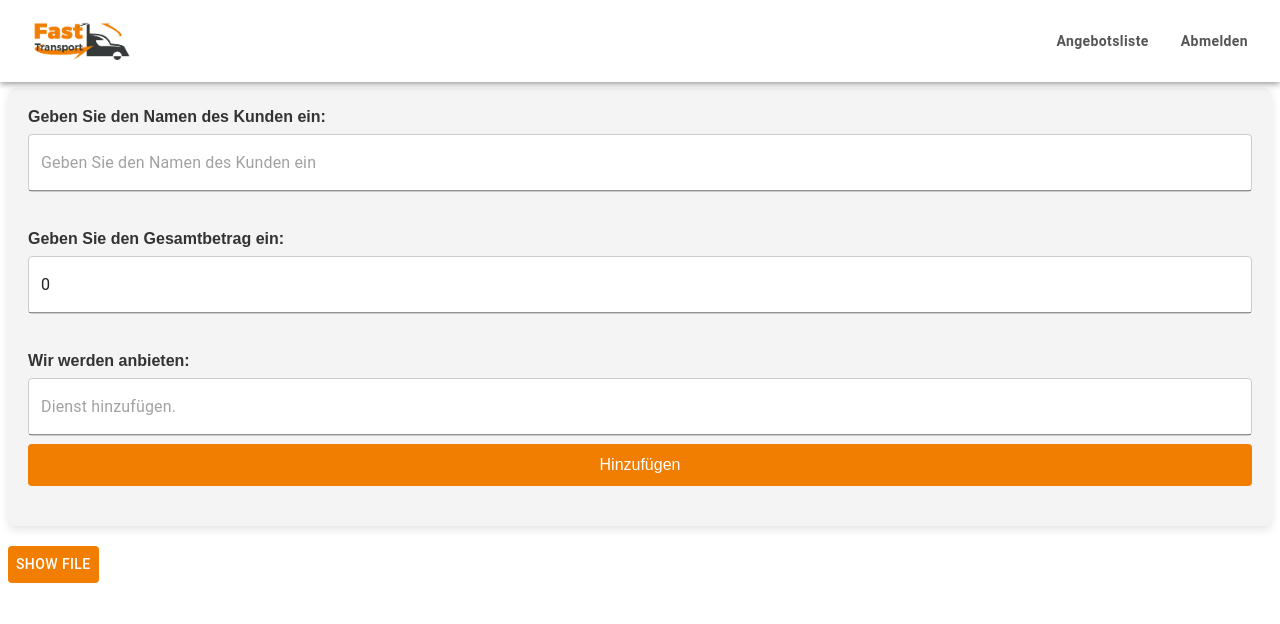
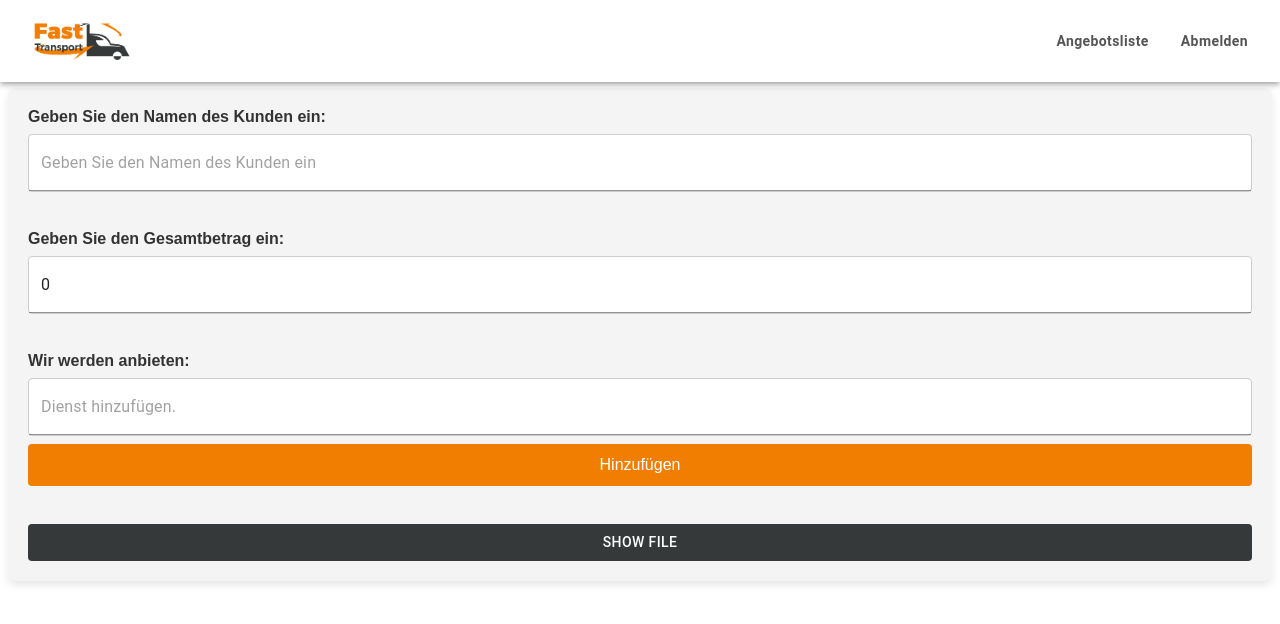
Before and after one commit to Salar-Sali/easy, a React (Vite) app: page / in a window 1280 px wide. Shown: the top 624 px of the page. Built offline with nearby package versions, Linux system fonts and the light colour scheme; sample sign-in values are in the browser's storage; what @react-pdf/renderer would draw is missing.

Commit message:
not sending data problem fixed

```diff
--- a/src/pages/angibot/angi-bot-page.tsx
+++ b/src/pages/angibot/angi-bot-page.tsx
@@ -21,7 +21,7 @@ export const AngiBotPage = () => {
 
   const printFile = async () => {
     setIsPrint((prev) => !prev);
-    resetInputs();
+
     const dataToSend = {
       customerName: name,
       price,
@@ -64,14 +64,13 @@ export const AngiBotPage = () => {
 
         {/* main services */}
         <TodoApp setTodos={setItems} todos={items} />
+        <Button
+          onClick={printFile}
+          style={{ backgroundColor: "#35393a", color: "white" }}
+        >
+          {isPrint ? "Hide File" : "Show File"}
+        </Button>
       </FormContainer>
-
-      <Button
-        onClick={printFile}
-        style={{ backgroundColor: "#f17e01", color: "white" }}
-      >
-        {isPrint ? "Hide File" : "Show File"}
-      </Button>
 
       {isPrint && (
         <OfferPageReactPdf
--- a/src/pages/angibot/offer-page-react-pdf.tsx
+++ b/src/pages/angibot/offer-page-react-pdf.tsx
@@ -200,7 +200,7 @@ export const MyDocument = ({
             <ol>
               {items.map((item, index) => (
                 <Text key={item.id} style={{ lineHeight: "1" }}>
-                  {index}. {item.text}
+                  {index + 1}. {item.text}
                 </Text>
               ))}
             </ol>
@@ -212,7 +212,7 @@ export const MyDocument = ({
             <ol>
               {items.map((item, index) => (
                 <Text key={item.id} style={{ lineHeight: "1" }}>
-                  {index}. {item.text}
+                  {index + 1}. {item.text}
                 </Text>
               ))}
             </ol>
```
